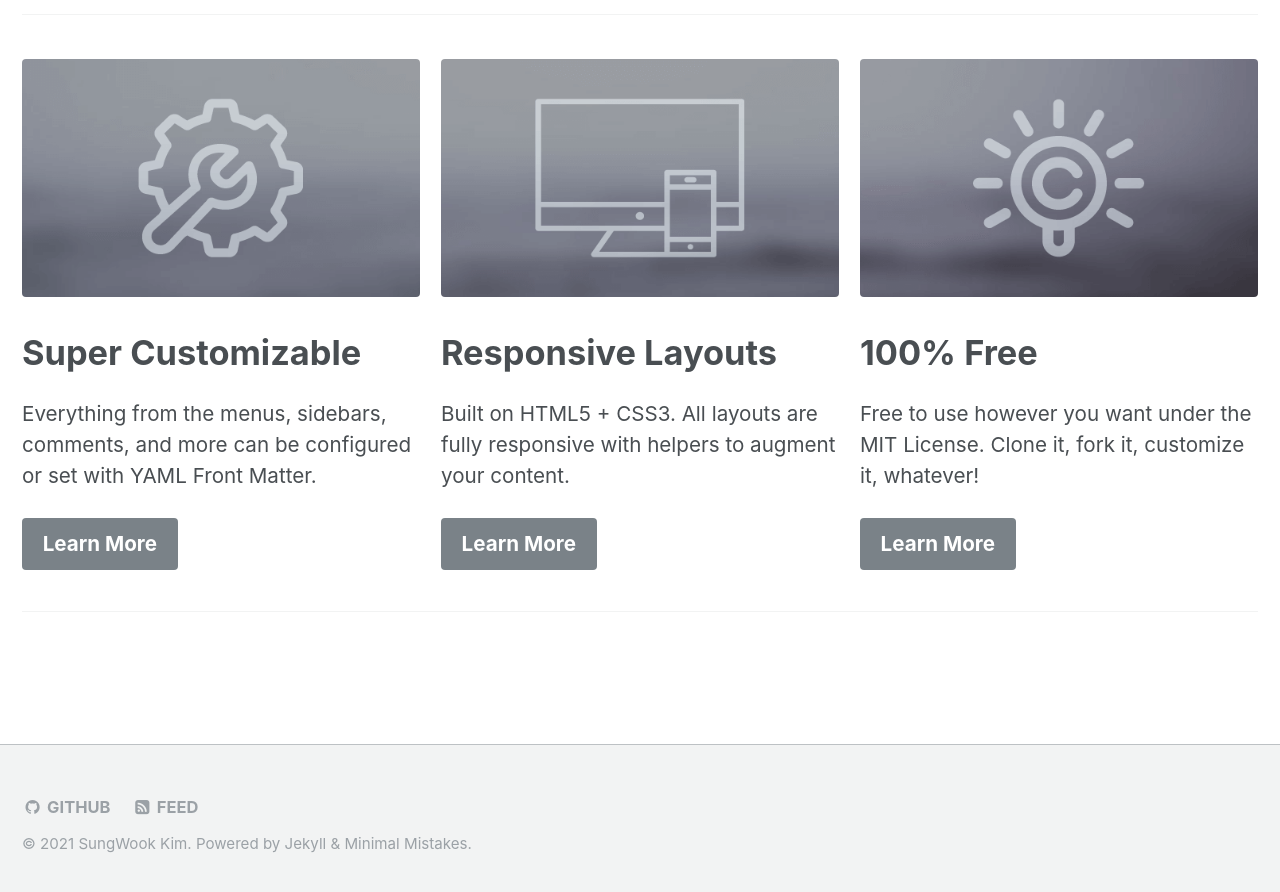
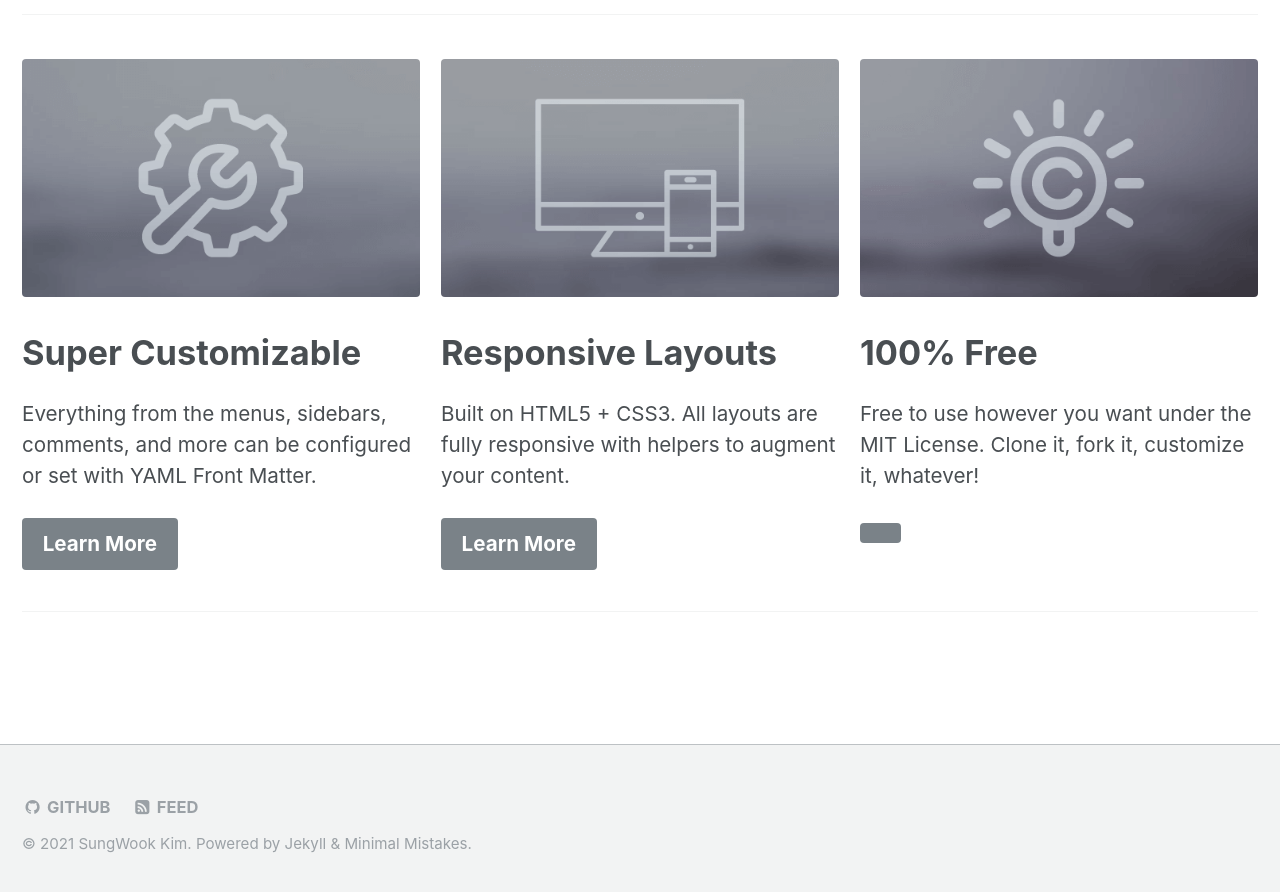
Before and after one commit to pormaj/pormaj.github.io, a Jekyll site: the page built from _pages/home.md, in a window 1280 px wide and 900 px high, scrolled down 652 px. Shown: the top 892 px of the window. Built offline with Jekyll 4.4.1, drawn with Linux system fonts in a browser that asks for light colours.

Commit message:
Update home.md

```diff
--- a/_pages/home.md
+++ b/_pages/home.md
@@ -26,7 +26,7 @@ feature_row:
     title: "100% Free"
     excerpt: "Free to use however you want under the MIT License. Clone it, fork it, customize it, whatever!"
     url: "/docs/license/"
-    btn_label: "Learn More"
+    btn_label: <!--"Learn More"-->
 github:
   - excerpt: '{::nomarkdown}<iframe style="display: inline-block;" src="https://ghbtns.com/github-btn.html?user=mmistakes&repo=minimal-mistakes&type=star&count=true&size=large" frameborder="0" scrolling="0" width="160px" height="30px"></iframe> <iframe style="display: inline-block;" src="https://ghbtns.com/github-btn.html?user=mmistakes&repo=minimal-mistakes&type=fork&count=true&size=large" frameborder="0" scrolling="0" width="158px" height="30px"></iframe>{:/nomarkdown}'
 intro:
```
